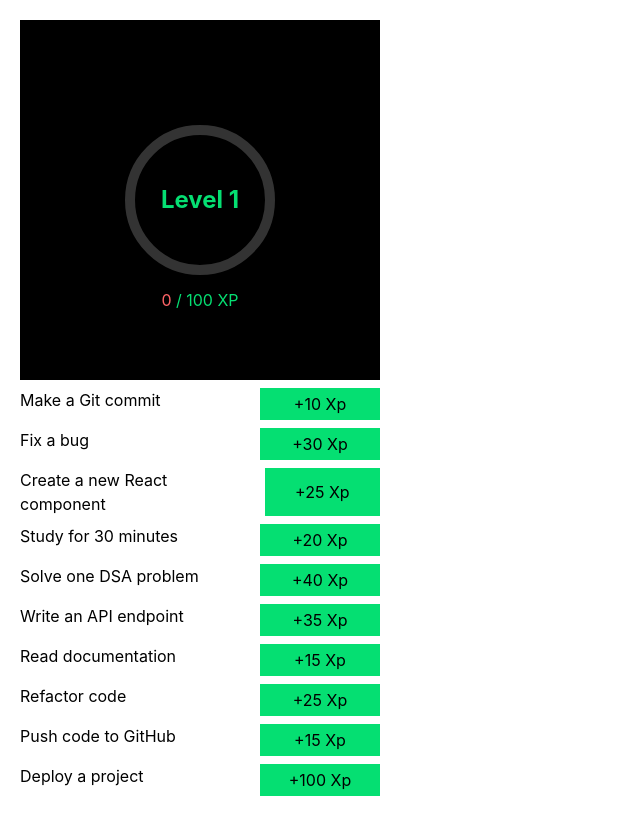
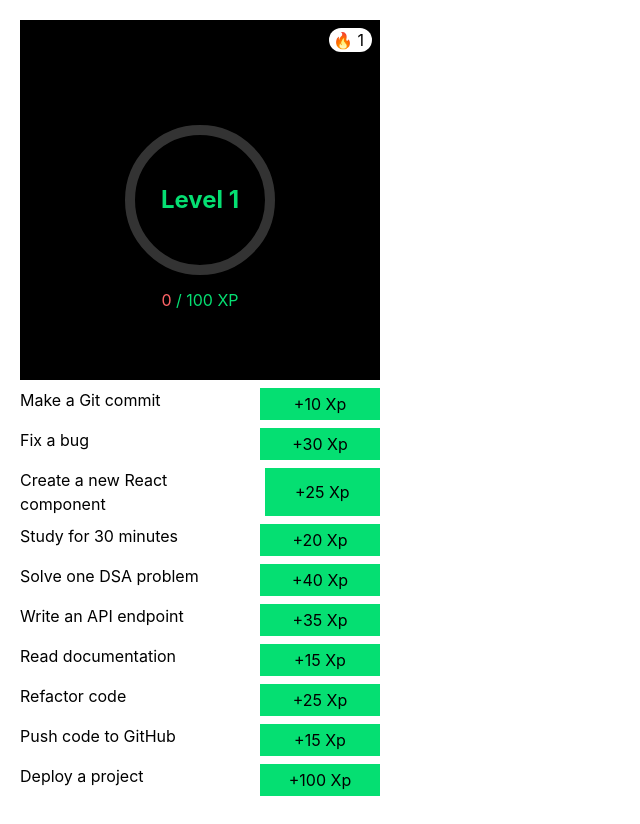
Before and after one commit to Abhijith-TG/solo-leveiling, a React (Vite) app: page / in a window 1280 px wide. Shown: the whole page, without its empty margins (0-640 px from the left). Built offline with nearby package versions, Linux system fonts and the light colour scheme.

Commit message:
feat: Added streak logic

```diff
--- a/src/components/ExpCircle.tsx
+++ b/src/components/ExpCircle.tsx
@@ -1,5 +1,6 @@
 import { useEffect, useState } from "react";
 import type { User } from "../types/user";
+import Streaks from "./Streaks";
 
 
 type circleType ={
@@ -40,6 +41,10 @@ if (value <= 10) {
 
   return (
     <div className="bg-black w-90 h-90 flex items-center justify-center relative">
+      <div className="absolute top-2 right-2">
+        <Streaks  streakCount={user.streak}/>
+      </div>
+
         <svg width="180" height="180">
           <circle
             cx="90"
--- a/src/components/Streaks.tsx
+++ b/src/components/Streaks.tsx
@@ -1,8 +1,12 @@
 
-function Streaks() {
+type streakProps = {
+  streakCount:number
+}
+
+function Streaks({streakCount}:streakProps) {
   return (
-    <div>
-
+    <div className="bg-white pl-1 pr-2 rounded-2xl">
+        <p>🔥 {streakCount}</p>
     </div>
   )
 }
--- a/src/pages/Dashboard.tsx
+++ b/src/pages/Dashboard.tsx
@@ -28,14 +28,31 @@ function Dashboard() {
 
       }
 
-      // const date1:any = new Date(JSON.parse(localDate));
-      // const date2:any = new Date(today);
 
-      // const diffInMs = date2 - date1;
-      // const diffInDays = Math.floor(diffInMs / (1000 * 60 * 60 * 24));
+    }
 
-      // console.log(diffInDays);
-    }
+    const lastDate = new Date(user.lastDate);
+    const currentDate = new Date(today);
+
+const diffInDays =
+  (currentDate.getTime() - lastDate.getTime()) /
+  (1000 * 60 * 60 * 24);
+
+    if (diffInDays === 1) {
+      console.log(user)
+  setUser(prev => ({
+    ...prev,
+    lastDate: today,
+    streak: prev.streak + 1
+  }));
+} else if (diffInDays > 1) {
+  setUser(prev => ({
+    ...prev,
+    lastDate: today,
+    streak: 1
+  }));
+}
+
   }, []);
 
 
```
